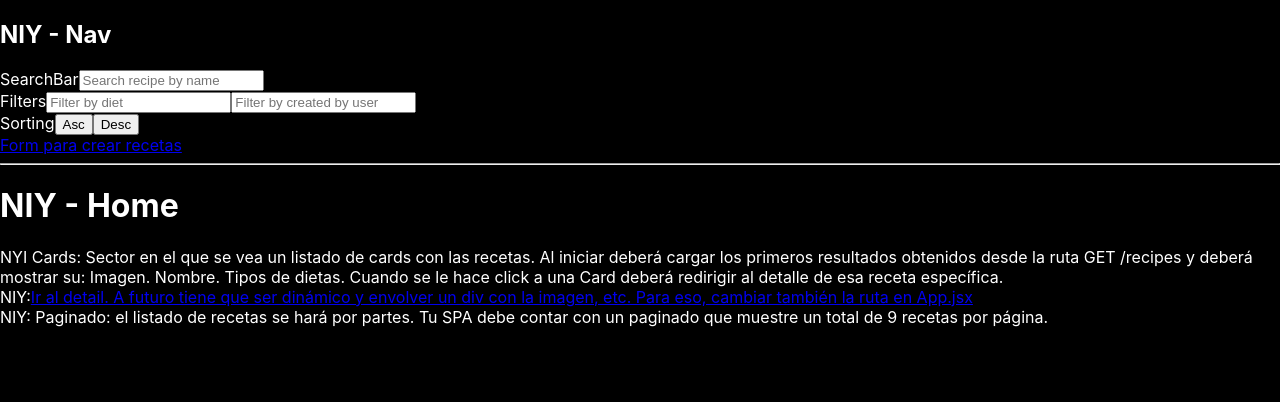
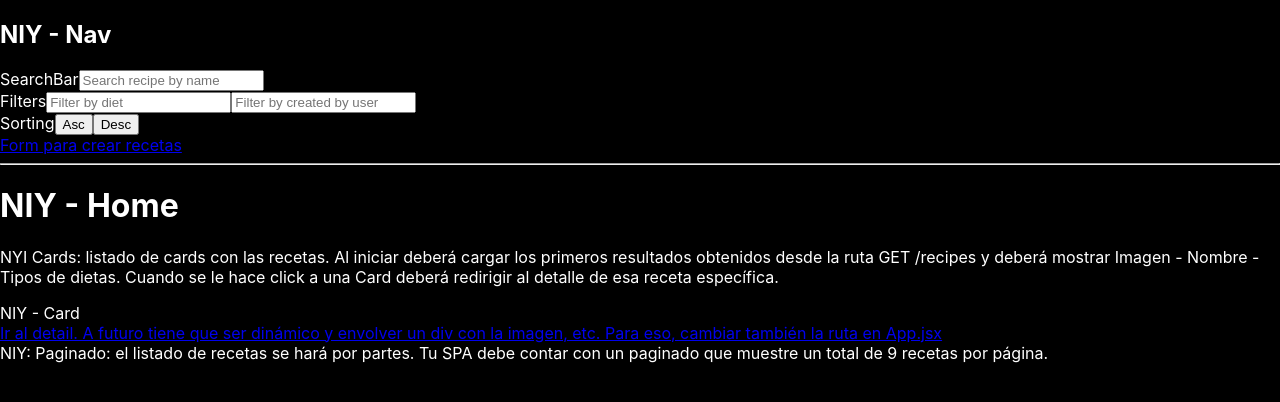
Before and after one commit to gastondvoskin/PI-food, a React (Create React App) app in the folder client/: page /home in a window 1280 px wide. Shown: the top 402 px of the page. Built offline with nearby package versions, Linux system fonts and the light colour scheme; no server answers.

Commit message:
added Card and added basic request from client to api in App component

```diff
--- a/client/package.json
+++ b/client/package.json
@@ -6,12 +6,13 @@
     "@testing-library/jest-dom": "^5.11.10",
     "@testing-library/react": "^11.2.6",
     "@testing-library/user-event": "^13.1.1",
+    "axios": "^1.3.5",
     "react": "^18.2.0",
     "react-dom": "^18.2.0",
+    "react-redux": "^8.0.5",
     "react-router-dom": "^6.3.0",
+    "react-scripts": "5.0.1",
     "redux": "^4.0.5",
-    "react-redux": "^8.0.5",
-    "react-scripts": "5.0.1",
     "redux-thunk": "^2.3.0",
     "web-vitals": "^2.1.4"
   },
--- a/client/src/App.js
+++ b/client/src/App.js
@@ -1,14 +1,31 @@
 import './App.css';
 
 import React from 'react';    // el archivo debería ser .jsx?
+import { useEffect, useState } from 'react';
 import { Routes, Route } from 'react-router-dom';
 import Landing from './components/Landing/Landing.jsx';
 import Home from './components/Home/Home.jsx';
 import Detail from './components/Detail/Detail.jsx';
 import Form from './components/Form/Form.jsx';
 import Nav from './components/Nav/Nav.jsx';
+import axios from 'axios';
 
 const App = () => {
+  const [recipes, setRecipes] = useState([]);
+
+  const fetchRecipes = async () => {
+    try {
+      const response = await axios.get('http://localhost:3001/recipes?name=Cannellini Bean and Asparagus Salad with Mushrooms');  // hardcodeado. a futuro, corregir
+      setRecipes(response.data);
+    } catch (error) {
+      console.log(error);
+    }
+  };
+
+  useEffect( async () => {
+    await fetchRecipes();
+  }, []);
+
   return (
     <>
       <Nav />
@@ -23,3 +40,11 @@ const App = () => {
 };
 
 export default App;
+
+
+
+    // console.log('hola')
+    // console.log('recipes: ', recipes);
+    // axios.get('http://localhost:3001/recipes')
+    //   .then((response) => setRecipes(response.data))
+    //   .catch((error) => console.error(error));
--- /dev/null
+++ b/client/src/components/Card/Card.jsx
@@ -0,0 +1,12 @@
+import React from "react";
+import styles from './Card.module.css';
+
+const Card = () => {
+    return (
+        <div>
+            <span>NIY - Card</span>
+        </div>
+    );
+};
+
+export default Card;
--- a/client/src/components/Cards/Cards.jsx
+++ b/client/src/components/Cards/Cards.jsx
@@ -3,20 +3,17 @@
 import React from "react";
 import styles from './Cards.module.css';
 import { Link } from "react-router-dom";
+import Card from "../Card/Card.jsx";
 
 
 const Cards = () => {
     return (
         <div>
-            <div className="consinga">
-            NYI Cards: Sector en el que se vea un listado de cards con las recetas. Al iniciar deberá cargar los primeros resultados obtenidos desde la ruta GET /recipes y deberá mostrar su:
-            Imagen.
-            Nombre.
-            Tipos de dietas.
-
-            Cuando se le hace click a una Card deberá redirigir al detalle de esa receta específica.
-
-            </div>NIY:
+            <p className="consigna">
+                NYI Cards: listado de cards con las recetas. Al iniciar deberá cargar los primeros resultados obtenidos desde la ruta GET /recipes y deberá mostrar Imagen - Nombre - Tipos de dietas.
+                Cuando se le hace click a una Card deberá redirigir al detalle de esa receta específica.
+            </p>
+            <Card />
             <Link to='/detail/id'>Ir al detail. A futuro tiene que ser dinámico y envolver un div con la imagen, etc. Para eso, cambiar también la ruta en App.jsx</Link>
         </div>
     );
```
Also changed, not shown: client/src/components/Card/Card.module.css (added), 2 other files (tests, documents, lock files or other folders).
